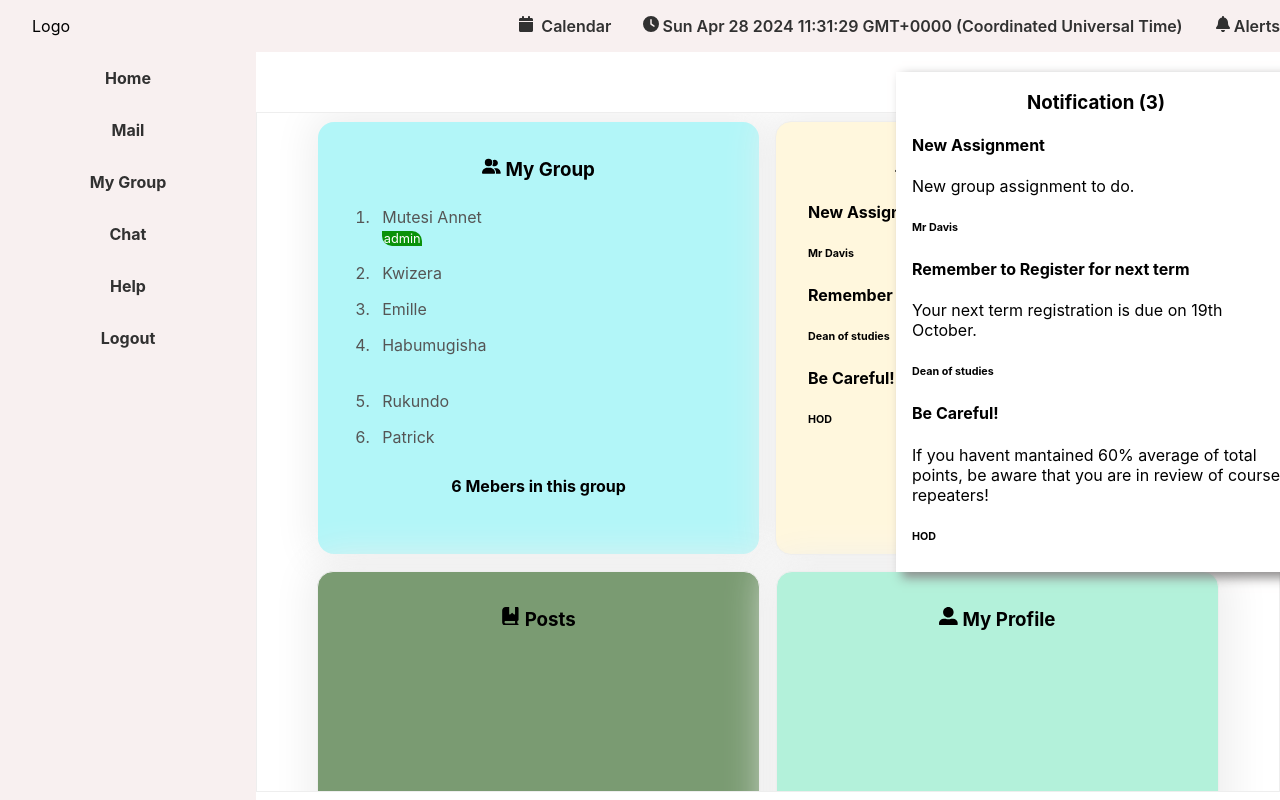
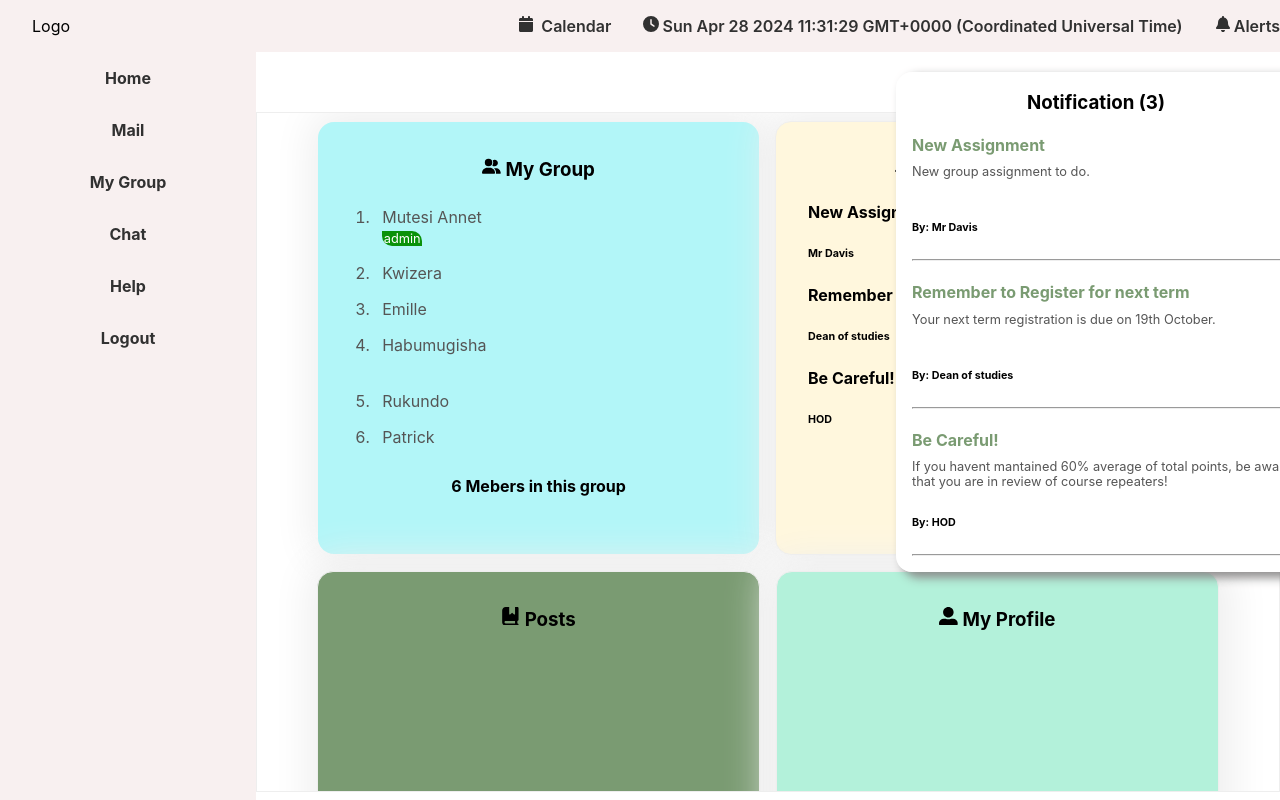
Before and after one commit to EmmaTheDev01/futureLearn, a React (Create React App) app: page /home in a window 1280 px wide. Both pictures are taken after a click on the item "Alerts". Built offline with nearby package versions, Linux system fonts and the light colour scheme.

Commit message:
Some styles

```diff
--- a/src/App.css
+++ b/src/App.css
@@ -1,3 +1,5 @@
+@import url('https://fonts.googleapis.com/css2?family=Poppins:ital,wght@0,100;0,200;0,300;0,400;0,500;0,600;0,700;0,800;0,900;1,100;1,200;1,300;1,400;1,500;1,600;1,700;1,800;1,900&display=swap');
+
 .App {
   text-align: center;
 }
@@ -32,6 +34,7 @@
   from {
     transform: rotate(0deg);
   }
+
   to {
     transform: rotate(360deg);
   }
--- a/src/components/MessageBox.js
+++ b/src/components/MessageBox.js
@@ -8,7 +8,11 @@ const MessageBox = (props) => {
           <img
             className="message_user_avatar"
             alt="avatar image1"
-            src={props.item.img}
+            src={
+              props.item.img
+                ? props.item.img
+                : "https://encrypted-tbn0.gstatic.com/images?q=tbn:ANd9GcSLIbLTGKz4waJGU2vkbhQkRavjf2OdeY7Eo4l8yFnggdF3fX1bUF4FEUP13o34ioSCm-M&usqp=CAU"
+            }
           ></img>
         </div>
       </div>
--- a/src/msgdata.js
+++ b/src/msgdata.js
@@ -2,7 +2,7 @@
 export default [
   {
     id: 1,
-    img: "https://encrypted-tbn0.gstatic.com/images?q:tbn:ANd9GcTTSUVGkHICq3bwbD4j36gzGi1mLQsyKGW_E3UJAm5neg&s",
+    img: "",
     name: "Emille",
     message: "Hello, How are you?",
     count: 2,
@@ -11,7 +11,7 @@ export default [
   },
   {
     id: 2,
-    img: "https://encrypted-tbn0.gstatic.com/images?q:tbn:ANd9GcTTSUVGkHICq3bwbD4j36gzGi1mLQsyKGW_E3UJAm5neg&s",
+    img: "",
     name: "Kwizera John",
     message: "I think we should do this in a group",
     count: 1,
@@ -20,7 +20,7 @@ export default [
   },
   {
     id: 3,
-    img: "https://encrypted-tbn0.gstatic.com/images?q:tbn:ANd9GcTTSUVGkHICq3bwbD4j36gzGi1mLQsyKGW_E3UJAm5neg&s",
+    img: "https://media.licdn.com/dms/image/D4E03AQHr2n5ivKrvaw/profile-displayphoto-shrink_200_200/0/1690097978013?e=2147483647&v=beta&t=N5mqcDi5fGLt90Lanor0LeU8-SxK0ri4MchYZAP2aJE",
     name: "Habumugisha",
     message: "What are your thoughts on this?",
     count: 4,
@@ -29,7 +29,7 @@ export default [
   },
   {
     id: 4,
-    img: "https://encrypted-tbn0.gstatic.com/images?q:tbn:ANd9GcTTSUVGkHICq3bwbD4j36gzGi1mLQsyKGW_E3UJAm5neg&s",
+    img: "",
     name: "Rukundo",
     message: "Have you checked your mail box",
     count: 1,
@@ -39,7 +39,7 @@ export default [
 
   {
     id: 5,
-    img: "https://encrypted-tbn0.gstatic.com/images?q:tbn:ANd9GcTTSUVGkHICq3bwbD4j36gzGi1mLQsyKGW_E3UJAm5neg&s",
+    img: "",
     name: "Mutesi Annet",
     message: "Done",
     count: 1,
@@ -48,7 +48,7 @@ export default [
   },
   {
     id: 6,
-    img: "https://encrypted-tbn0.gstatic.com/images?q:tbn:ANd9GcTTSUVGkHICq3bwbD4j36gzGi1mLQsyKGW_E3UJAm5neg&s",
+    img: "",
     name: "Siribobo",
     message: "Idk if you're right!",
     count: 11,
@@ -57,7 +57,7 @@ export default [
   },
   {
     id: 7,
-    img: "https://encrypted-tbn0.gstatic.com/images?q:tbn:ANd9GcTTSUVGkHICq3bwbD4j36gzGi1mLQsyKGW_E3UJAm5neg&s",
+    img: "",
     name: "Mutoni",
     message: "I see myself using this method",
     count: 6,
@@ -66,7 +66,7 @@ export default [
   },
   {
     id: 8,
-    img: "https://encrypted-tbn0.gstatic.com/images?q:tbn:ANd9GcTTSUVGkHICq3bwbD4j36gzGi1mLQsyKGW_E3UJAm5neg&s",
+    img: "",
     name: "Tracy",
     message: "Combine them together",
     count: 1,
--- a/src/shared/Alerts.js
+++ b/src/shared/Alerts.js
@@ -4,10 +4,11 @@ import '../styles/notifications.css'
 const Alerts = () => {
   const allAlerts = announcements.map((alert) => {
     return (
-      <div className="alerts_content">
+      <div className="alert_message">
         <h4>{alert.title}</h4>
         <p>{alert.description}</p>
-        <h6>{alert.announcer}</h6>
+        <h6>By: {alert.announcer}</h6>
+        <hr></hr>
       </div>
     );
   });
--- a/src/styles/content.css
+++ b/src/styles/content.css
@@ -32,6 +32,30 @@
 .alerts_content {
     text-align: start;
     margin: 1rem;
+    cursor: pointer;
+}
+
+.alert_message {
+    text-align: start;
+    margin: 1rem;
+    cursor: pointer;
+    width: 100%;
+}
+
+.alert_message p {
+    height: 2rem;
+    overflow: hidden;
+    font-size: .8rem;
+    color: #555555;
+}
+
+.alert_message:hover {
+    background-color: #eeeeee;
+}
+
+.alert_message h4 {
+    color: #7a9b72;
+    height: 0.5rem;
 }
 
 .boxes .post_box {
--- a/src/styles/frontpage.css
+++ b/src/styles/frontpage.css
@@ -4,6 +4,7 @@
     margin: 0;
     height: 100vh;
     overflow: hidden;
+
 }
 
 .content {
@@ -29,6 +30,9 @@
     height: 85vh;
     overflow: auto;
 }
+.all_content::-webkit-scrollbar{
+    width: 5px;
+}
 
 .footer {
     background-color: #f8f0f0;
--- a/src/styles/notifications.css
+++ b/src/styles/notifications.css
@@ -1,10 +1,17 @@
-.notification_popup{
+.notification_popup {
+    -webkit-backdrop-filter: blur(20px);
     width: 400px;
     height: 500px;
     position: absolute;
+    overflow: auto;
     background-color: #fff;
     left: 70%;
     top: 9%;
     border: 14px;
     box-shadow: #8a8888ee 7px 5px 10px 1px;
+    border-radius: 16px;
 }
+
+.notification_popup::-webkit-scrollbar {
+    width: 5px;
+}
```
Also changed, not shown: src/Assets/1.jpg (added).
